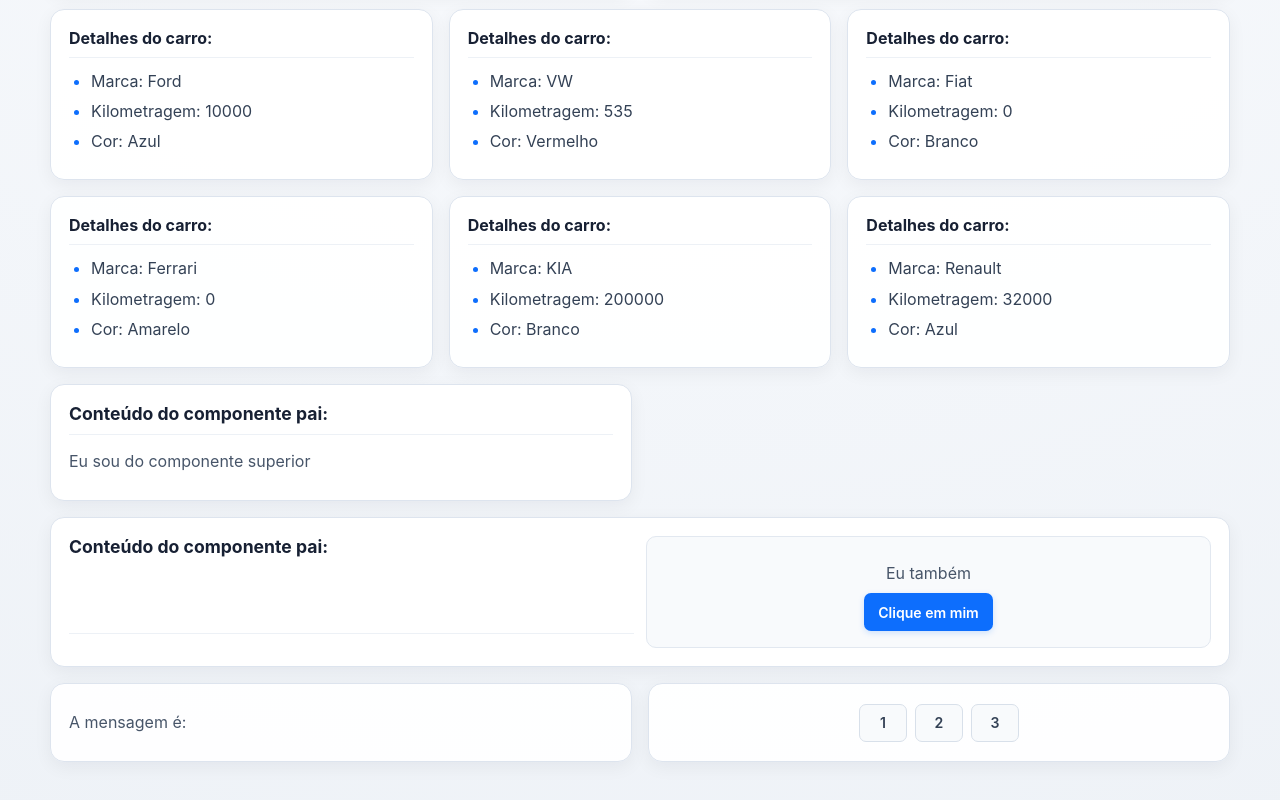
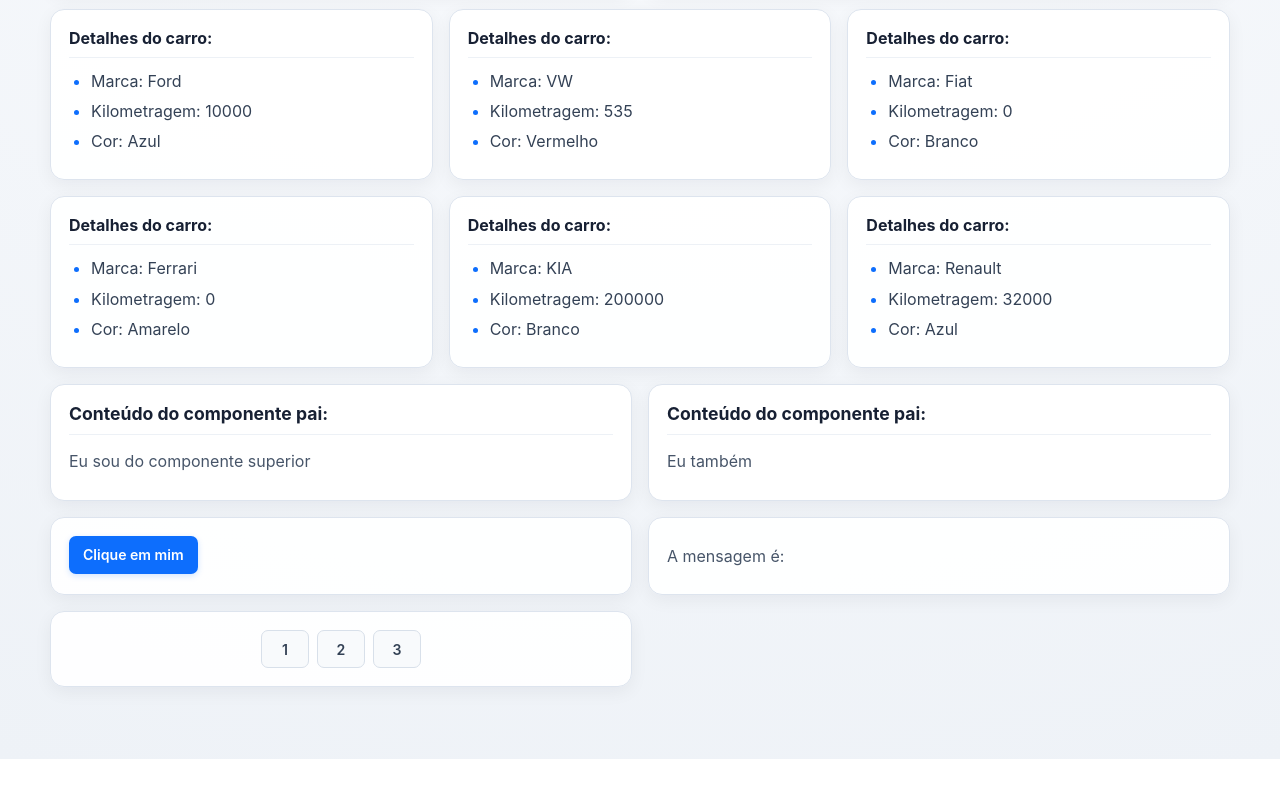
Before and after one commit to vitorcgo/fundamentos-react-lab, a React (Vite) app: page / in a window 1280 px wide. Shown: the part 900-1700 px from the top of the page. After the commit the page ends 1659 px from the top, so only its background shows below. Built offline with nearby package versions, Linux system fonts and the light colour scheme.

Commit message:
refactor: clean advanced react examples

```diff
--- a/src/App.jsx
+++ b/src/App.jsx
@@ -1,58 +1,70 @@
 import { Fragment, useState } from "react";
 import "./App.css";
+
 import city from "./assets/city.jpg";
-import ManageData from "./components/ManageData";
-import ListRender from "./components/ListRender";
+import CarDetails from "./components/CarDetails";
+import ChangeMessageState from "./components/ChangeMessageState";
 import ConditionalRender from "./components/ConditionalRender";
-import ShowUserName from "./components/ShowUserName";
-import CarDetails from "./components/CarDetails";
 import Container from "./components/Container";
 import ExecuteFunction from "./components/ExecuteFunction";
+import ListRender from "./components/ListRender";
+import ManageData from "./components/ManageData";
 import MessageState from "./components/MessageState";
-import ChangeMessageState from "./components/ChangeMessageState";
+import ShowUserName from "./components/ShowUserName";
 
 function App() {
-
+  // Coleção utilizada para demonstrar componentização + map().
   const cars = [
     { id: 1, brand: "Ferrari", color: "Amarelo", km: 0 },
     { id: 2, brand: "KIA", color: "Branco", km: 200000 },
     { id: 3, brand: "Renault", color: "Azul", km: 32000 },
   ];
 
+  // Função criada no componente pai e enviada para um filho por props.
   function showMessage() {
     console.log("Evento do componente pai");
   }
 
+  // State compartilhado entre MessageState e ChangeMessageState.
   const [message, setMessage] = useState();
+
+  // Handler responsável por atualizar a mensagem compartilhada.
   const handleMessage = (msg) => {
     setMessage(msg);
   };
-
-
 
   return (
     <div className="App">
       <h1>Seção 3</h1>
 
       <div>
-        {/* Imagem localizada na pasta public */}
+        {/* Asset da pasta public */}
         <img src="/img1.jpg" alt="Paisagem" />
 
-        {/* Imagem importada de src/assets */}
+        {/* Asset importado de src/assets */}
         <img src={city} alt="Cidade" />
       </div>
 
+      {/* Variável comum x useState */}
       <ManageData />
+
+      {/* map(), key, objetos e filter() */}
       <ListRender />
+
+      {/* && e operador ternário */}
       <ConditionalRender />
-      {/* props */}
+
+      {/* Props no formato tradicional */}
       <ShowUserName name="Matheus" />
 
+      {/* Props com destructuring */}
       <CarDetails brand="Ford" color="Azul" km={10000} />
+
+      {/* Reaproveitamento manual do mesmo componente */}
       <CarDetails brand="VW" color="Vermelho" km={535} />
       <CarDetails brand="Fiat" color="Branco" km={0} />
 
-      {/* loop com array de obj */}
+      {/* Renderização dinâmica de componentes a partir de objetos */}
       {cars.map((car) => (
         <CarDetails
           key={car.id}
@@ -62,10 +74,10 @@ function App() {
         />
       ))}
 
-      {/* fragments */}
+      {/* Fragment */}
       <Fragment />
 
-      {/* children prop */}
+      {/* children */}
       <Container>
         <p>Eu sou do componente superior</p>
       </Container>
@@ -73,16 +85,15 @@ function App() {
       <Container>
         <div>
           <p>Eu também</p>
-          {/* event as prop */}
-          <ExecuteFunction myFunction={showMessage} />
         </div>
       </Container>
 
-      {/* state lift */}
+      {/* Função do pai executada pelo filho */}
+      <ExecuteFunction myFunction={showMessage} />
+
+      {/* Lifting state */}
       <MessageState msg={message} />
       <ChangeMessageState handleMessage={handleMessage} />
-
-
     </div>
   );
 }
```
